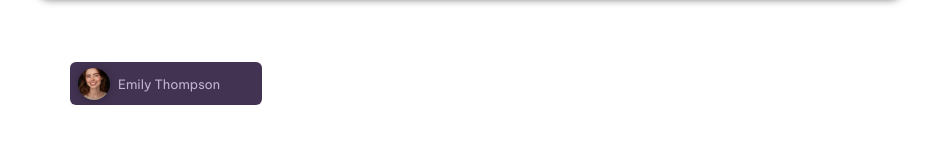
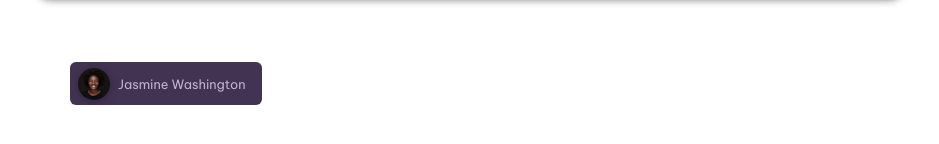
Before and after one commit to nooraiym/angular-first-app, an Angular app: page / in a window 1280 px wide. Shown: the part 182-326 px from the top of the page, without its empty margins (170-1109 px from the left). Built offline with nearby package versions, Linux system fonts and the light colour scheme.

Commit message:
feat: using the Input decorator

```diff
--- a/src/app/app.component.html
+++ b/src/app/app.component.html
@@ -2,7 +2,10 @@
 <main>
   <ul id="users">
     <li>
-      <app-user />
+      <app-user
+        [avatar]="users[0].avatar"
+        [name]="users[0].name"
+        />
     </li>
   </ul>
 </main>
--- a/src/app/app.component.ts
+++ b/src/app/app.component.ts
@@ -1,5 +1,6 @@
 import { CommonModule } from '@angular/common';
 import { Component } from '@angular/core';
+import { DUMMY_USERS } from './dummy.users';
 import { HeaderComponent } from "./header/header.component";
 import { UserComponent } from "./user/user.component";
 
@@ -11,5 +12,5 @@
   styleUrls: ['./app.component.scss'],
 })
 export class AppComponent {
-  title = 'default';
+  users = DUMMY_USERS
 }
--- a/src/app/user/user.component.html
+++ b/src/app/user/user.component.html
@@ -1,9 +1,9 @@
 <div>
   <button (click)="onSelectUser()">
     <img
-      [src]="imagePath()"
-      [alt]="selectedUser().name"
+      [src]="imagePath"
+      [alt]="name"
     >
-    <span>{{selectedUser().name}}</span>
+    <span>{{name}}</span>
   </button>
 </div>
--- a/src/app/user/user.component.ts
+++ b/src/app/user/user.component.ts
@@ -1,7 +1,4 @@
-import { Component, computed, signal } from '@angular/core';
-import { DUMMY_USERS } from '../dummy.users';
-
-const randomId = Math.floor(Math.random() * DUMMY_USERS.length)
+import { Component, Input } from '@angular/core';
 
 @Component({
   selector: 'app-user',
@@ -11,16 +8,12 @@
   styleUrl: './user.component.scss'
 })
 export class UserComponent {
-  selectedUser = signal(DUMMY_USERS[randomId])
-  imagePath = computed(() => 'assets/users/' + this.selectedUser().avatar)
-
-  // get imagePath() {
-  //   return 'assets/user/' + this.selectedUser().avatar
-  // }
+  @Input({required: true}) avatar!: string
+  @Input({required: true}) name!: string
+  get imagePath () {
+    return 'assets/users/' + this.avatar
+  }
 
   onSelectUser () {
-    console.log('Click');
-    const randomId = Math.floor(Math.random() * DUMMY_USERS.length)
-    this.selectedUser.set(DUMMY_USERS[randomId])
   }
 }
```
